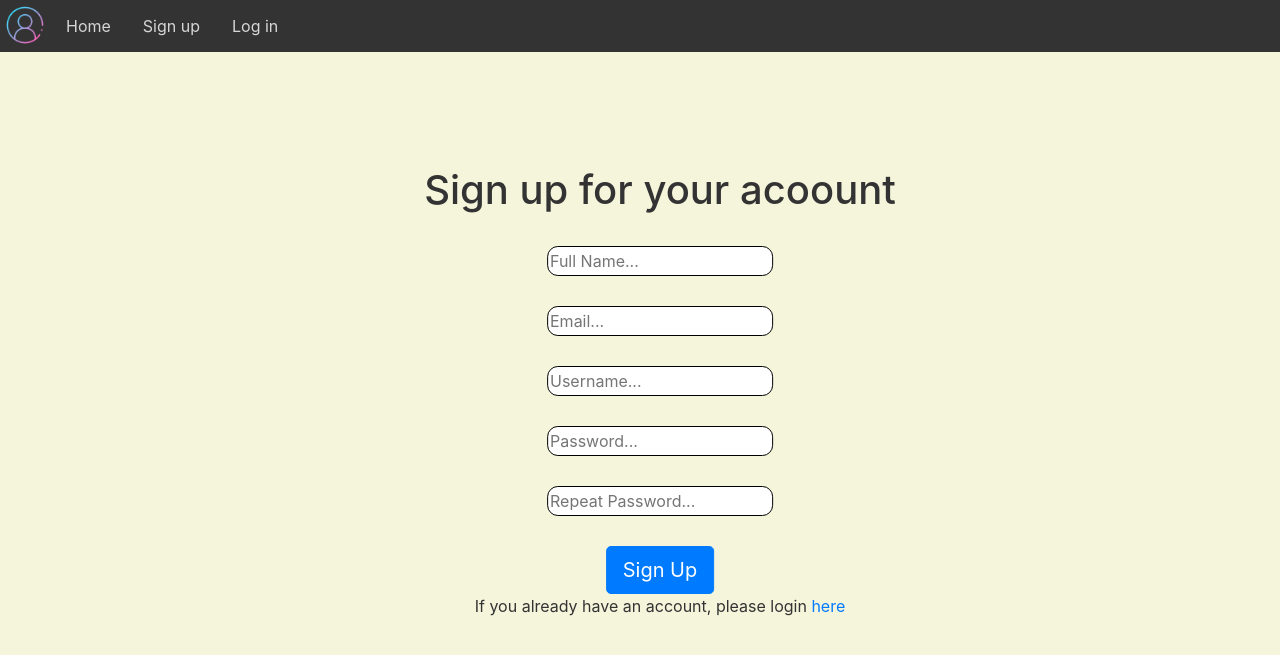
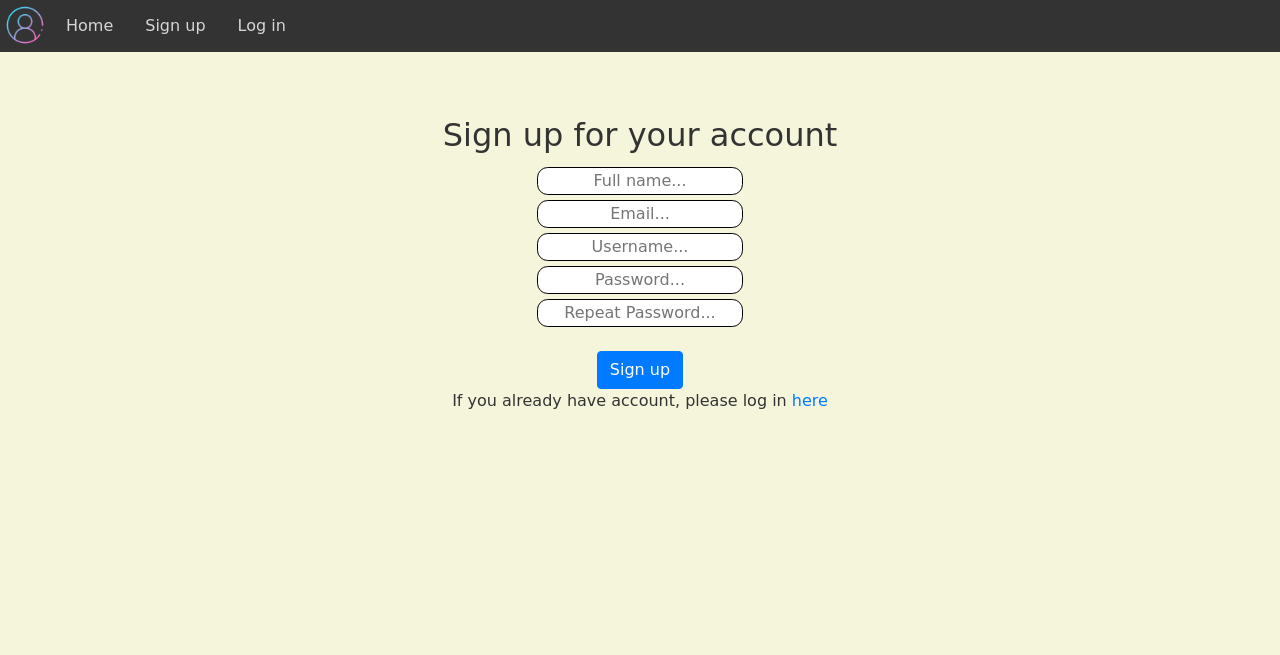
Before and after one commit to Kl0y2u2n8a/phpproject, a PHP site: page /signup.php in a window 1280 px wide. Shown: the top 655 px of the page. Run offline with PHP 8.4, Linux system fonts and the light colour scheme; some libraries are stand-ins or nearby versions.

Commit message:
change 2

```diff
--- a/PHP_project1/css/style.css
+++ b/PHP_project1/css/style.css
@@ -1,9 +1,11 @@
   body {
     background-color: beige;
     color: #333;
+    text-align: center;
+    font-family: cursive;
   }
-
-  ul.mynavbar {
+/* nav bar css */
+  ul.myNavbar {
     list-style-type: none;
     margin: 0;
     padding: 0;
@@ -15,7 +17,7 @@
     float: left;
   }
 
-  .bartext {
+  .barText {
     display: block;
     color: rgba(255, 255, 255, 0.801);
     text-align: center;
@@ -23,8 +25,7 @@
     text-decoration: none;
   }
 
-
-  .bartext:hover:not(.active) {
+  .barText:hover:not(.active) {
     background-color: #111;
   }
 
@@ -32,34 +33,25 @@
     background-color: #04AA6D;
   }
 
+/* text css */
   .ref {
     font-size: xx-small;
     font-family: 'Times New Roman', Times, serif;
     font-style: italic;
   }
 
-  textarea {
-    resize: none;
-    border: black solid 1.5px;
-    border-radius: 0.67em;
-
-  }
-
-  .content {
-    text-align: center;
+/* div container css */
+  div.container {
+    display: block;
+    justify-content: center;
     margin-top: 5%;
   }
 
-  div.container {
+/* sign up user input css */
+  .userInput{
+    display:flexbox;
+    border: black 1.5px solid;
+    margin-top: 5px;
+    border-radius: 0.67em;
     text-align: center;
   }
-
-  ul.loginset {
-    list-style-type: none;
-    position: fixed;
-    top:50%;
-    left:50%;
-    transform: translate(-50%,-50%);
-    text-align: center;
-    line-height: 1.5;
-  }
--- a/PHP_project1/footer.php
+++ b/PHP_project1/footer.php
@@ -1,3 +1,4 @@
+    </div>
     <!-- For using Bootstrap in jquery -->
     <script src="https://code.jquery.com/jquery-3.2.1.slim.min.js" integrity="sha384-KJ3o2DKtIkvYIK3UENzmM7KCkRr/rE9/Qpg6aAZGJwFDMVNA/GpGFF93hXpG5KkN" crossorigin="anonymous"></script>
     <script src="https://cdn.jsdelivr.net/npm/popper.js@1.12.9/dist/umd/popper.min.js" integrity="sha384-ApNbgh9B+Y1QKtv3Rn7W3mgPxhU9K/ScQsAP7hUibX39j7fakFPskvXusvfa0b4Q" crossorigin="anonymous"></script>
--- a/PHP_project1/header.php
+++ b/PHP_project1/header.php
@@ -1,12 +1,28 @@
 <!DOCTYPE html>
 <html lang="en">
+<head>
+    <meta charset="UTF-8">
+    <meta http-equiv="X-UA-Compatible" content="IE=edge">
+    <meta name="viewport" content="width=device-width, initial-scale=1.0">
+
+    <!-- For using Bootstrap -->
+    <link rel="stylesheet" href="https://cdn.jsdelivr.net/npm/bootstrap@4.0.0/dist/css/bootstrap.min.css" integrity="sha384-Gn5384xqQ1aoWXA+058RXPxPg6fy4IWvTNh0E263XmFcJlSAwiGgFAW/dAiS6JXm" crossorigin="anonymous">
+    <!-- Link to my css file -->
+    <link rel="stylesheet" href="./css/style.css">
+
+    <title>PHP project login system</title>
+
+    <!-- logo reference: https://www.flaticon.com/free-icon/login_5087579 -->
+
+</head>
 
 <body>
     <div>
-        <ul class="mynavbar">
+        <ul class="myNavbar">
             <li class="nav"><a href="index.php"><img src="img/logo.png" alt="logo" width="50" height="50"></a></li>
-            <li class="nav"> <a href="index.php" class="bartext">Home</a></li>
-            <li class="nav"><a href="signup.php" class="bartext">Sign up</a></li>
-            <li class="nav"><a href="login.php" class="bartext">Log in</a></li>
+            <li class="nav"> <a href="index.php" class="barText">Home</a></li>
+            <li class="nav"><a href="signup.php" class="barText">Sign up</a></li>
+            <li class="nav"><a href="login.php" class="barText">Log in</a></li>
         </ul>
     </div>
+    <div class="container">
--- a/PHP_project1/signup.php
+++ b/PHP_project1/signup.php
@@ -1,36 +1,22 @@
-<!DOCTYPE html>
-<html lang="en">
-
-<head>
-    <meta charset="UTF-8">
-    <meta http-equiv="X-UA-Compatible" content="IE=edge">
-    <meta name="viewport" content="width=device-width, initial-scale=1.0">
-
-    <!-- For using Bootstrap -->
-    <link rel="stylesheet" href="https://cdn.jsdelivr.net/npm/bootstrap@4.0.0/dist/css/bootstrap.min.css" integrity="sha384-Gn5384xqQ1aoWXA+058RXPxPg6fy4IWvTNh0E263XmFcJlSAwiGgFAW/dAiS6JXm" crossorigin="anonymous">
-    <!-- Link to my css file -->
-    <link rel="stylesheet" href="./css/style.css">
-
-    <title>Sign up</title>
-</head>
-
 <?php
     include_once 'header.php';
 ?>
 
+<section>
+    <div class="container">
+        <h2>Sign up for your account</h2>
+        <form action="includes/signup.inc.php" method="$_POST">
+            <input type="text" class="userInput" name="fullName" placeholder="Full name..."><br />
+            <input type="email" class="userInput" name="email" placeholder="Email..." ><br />
+            <input type="text" class="userInput" name="username" placeholder="Username..."><br />
+            <input type="password" class="userInput" name="password" placeholder="Password..."><br />
+            <input type="password" class="userInput" name="rePassword" placeholder="Repeat Password..."><br /><br />
+            <button type="submit" name="signupBut" class="btn btn-primary">Sign up</button>
+            <p>If you already have account, please log in <a href="login.php">here</a></p>
+        </form>
+    </div>
+</section>
 
-    <div class="container">
-        <ul  class="loginset">
-            <h1>Sign up for your acoount</h1><br>
-            <li><textarea id="fullname" rows="1" cols="20" required placeholder="Full Name..."></textarea></li><br>
-            <li><textarea id="email" rows="1" cols="20" required placeholder="Email..."></textarea></li><br>
-            <li><textarea id="signusername" rows="1" cols="20" required placeholder="Username..."></textarea></li><br>
-            <li><textarea id="signpassword" rows="1" cols="20" required placeholder="Password..."></textarea></li><br>
-            <li><textarea id="reppassword" rows="1" cols="20" required placeholder="Repeat Password..."></textarea></li><br>
-            <li><button class="btn btn-primary btn-lg">Sign Up</button></li>
-            <li><p>If you already have an account, please login <a href="login.php">here</a></p></li>
-        </ul>
-    </div>
 
 <?php
     include_once 'footer.php';
```
Also changed, not shown: PHP_project1/includes/dbh.inc.php (added, +12 -0 lines), PHP_project1/includes/signup.inc.php (added, +11 -0 lines), PHP_project1/index.php (+6 -26 lines), PHP_project1/login.php (+9 -27 lines), PHP_project1/includes/login.inc.php (added).
